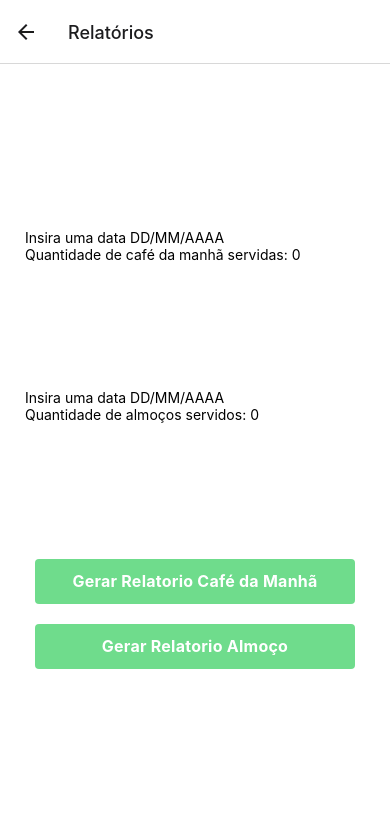
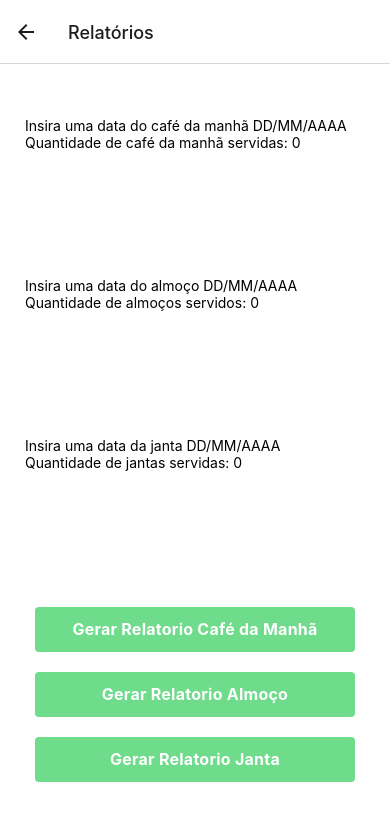
Before and after one commit to gabrieladrianofx/elastri-ticket-gate, a React Native app: screen /mealReport in a window 390 px wide. Shown: the top 820 px of the page. Built offline with nearby package versions, Linux system fonts and the light colour scheme.

Commit message:
chore: adding listing and counting of registered catches od registered dinners

```diff
--- a/src/screens/MealReport.tsx
+++ b/src/screens/MealReport.tsx
@@ -19,8 +19,10 @@ import AsyncStorage from "@react-native-async-storage/async-storage";
 export function MealReport() {
   const [dataCoffee, setDataCoffee] = useState([]);
   const [dataLunch, setDataLunch] = useState([]);
+  const [dataSupper, setDataSupper] = useState([]);
   const [countCoffee, setCountCoffee] = useState(0);
   const [countLunch, setCountLunch] = useState(0);
+  const [countSupper, setCountSupper] = useState(0);
 
   async function handleFetchDataCoffee() {
     const response = await AsyncStorage.getItem(
@@ -42,6 +44,16 @@ export function MealReport() {
     setDataLunch(dataLunch);
   }
 
+  async function handleFetchDataSupper() {
+    const response = await AsyncStorage.getItem(
+      "@elastri_ticket_gate:snackSupper"
+    );
+
+    const dataSupper = response ? JSON.parse(response) : [];
+
+    setDataSupper(dataSupper);
+  }
+
   function searchCoffee(dateCoffee) {
     const data = dataCoffee.filter(
       (value) => value.dataRefeicao === dateCoffee
@@ -60,9 +72,20 @@ export function MealReport() {
     setCountLunch(sizeLunch);
   }
 
+  function searchSupper(dateSupper) {
+    const data = dataSupper.filter(
+      (value) => value.dataRefeicao === dateSupper
+    );
+
+    const sizeSupper = data.length;
+
+    setCountSupper(sizeSupper);
+  }
+
   useEffect(() => {
     handleFetchDataCoffee();
     handleFetchDataLunch();
+    handleFetchDataSupper();
   }, []);
 
   const generateExcelCoffee = () => {
@@ -95,6 +118,21 @@ export function MealReport() {
     });
   };
 
+  const generateExcelSupper = () => {
+    let wb = xlsx.utils.book_new();
+    let ws = xlsx.utils.json_to_sheet(dataSupper);
+
+    xlsx.utils.book_append_sheet(wb, ws, "relatorio_janta", true);
+
+    const base64 = xlsx.write(wb, { type: "base64" });
+    const filename = FileSystem.documentDirectory + "RelatorioJanta.xlsx";
+    FileSystem.writeAsStringAsync(filename, base64, {
+      encoding: FileSystem.EncodingType.Base64,
+    }).then(() => {
+      Sharing.shareAsync(filename);
+    });
+  };
+
   function renderSnack(item) {
     return (
       <View>
@@ -109,7 +147,7 @@ export function MealReport() {
     <View style={styles.container}>
       <SafeAreaView style={styles.containerCoffee}>
         <TextInput
-          placeholder="Insira uma data DD/MM/AAAA"
+          placeholder="Insira uma data do café da manhã DD/MM/AAAA"
           onChangeText={(val) => searchCoffee(val)}
         />
 
@@ -124,7 +162,7 @@ export function MealReport() {
 
       <SafeAreaView style={styles.containerLunch}>
         <TextInput
-          placeholder="Insira uma data DD/MM/AAAA"
+          placeholder="Insira uma data do almoço DD/MM/AAAA"
           onChangeText={(val) => searchLunch(val)}
         />
 
@@ -136,12 +174,30 @@ export function MealReport() {
         />
       </SafeAreaView>
 
+      <SafeAreaView style={styles.containerSupper}>
+        <TextInput
+          placeholder="Insira uma data da janta DD/MM/AAAA"
+          onChangeText={(val) => searchSupper(val)}
+        />
+
+        <Text>Quantidade de jantas servidas: {countSupper}</Text>
+        <FlatList
+          data={dataSupper}
+          keyExtractor={(item) => item.id}
+          renderItem={({ item }) => renderSnack(item)}
+        />
+      </SafeAreaView>
+
       <Pressable style={styles.button} onPress={generateExcelCoffee}>
         <Text style={styles.text}>Gerar Relatorio Café da Manhã</Text>
       </Pressable>
 
       <Pressable style={styles.button} onPress={generateExcelLunch}>
         <Text style={styles.text}>Gerar Relatorio Almoço</Text>
+      </Pressable>
+
+      <Pressable style={styles.button} onPress={generateExcelSupper}>
+        <Text style={styles.text}>Gerar Relatorio Janta</Text>
       </Pressable>
 
       <StatusBar animated={true} backgroundColor="#61dafb" />
@@ -167,6 +223,10 @@ const styles = StyleSheet.create({
     height: 150,
     marginBottom: 10,
   },
+  containerSupper: {
+    height: 150,
+    marginBottom: 10,
+  },
   button: {
     alignItems: "center",
     justifyContent: "center",
```
